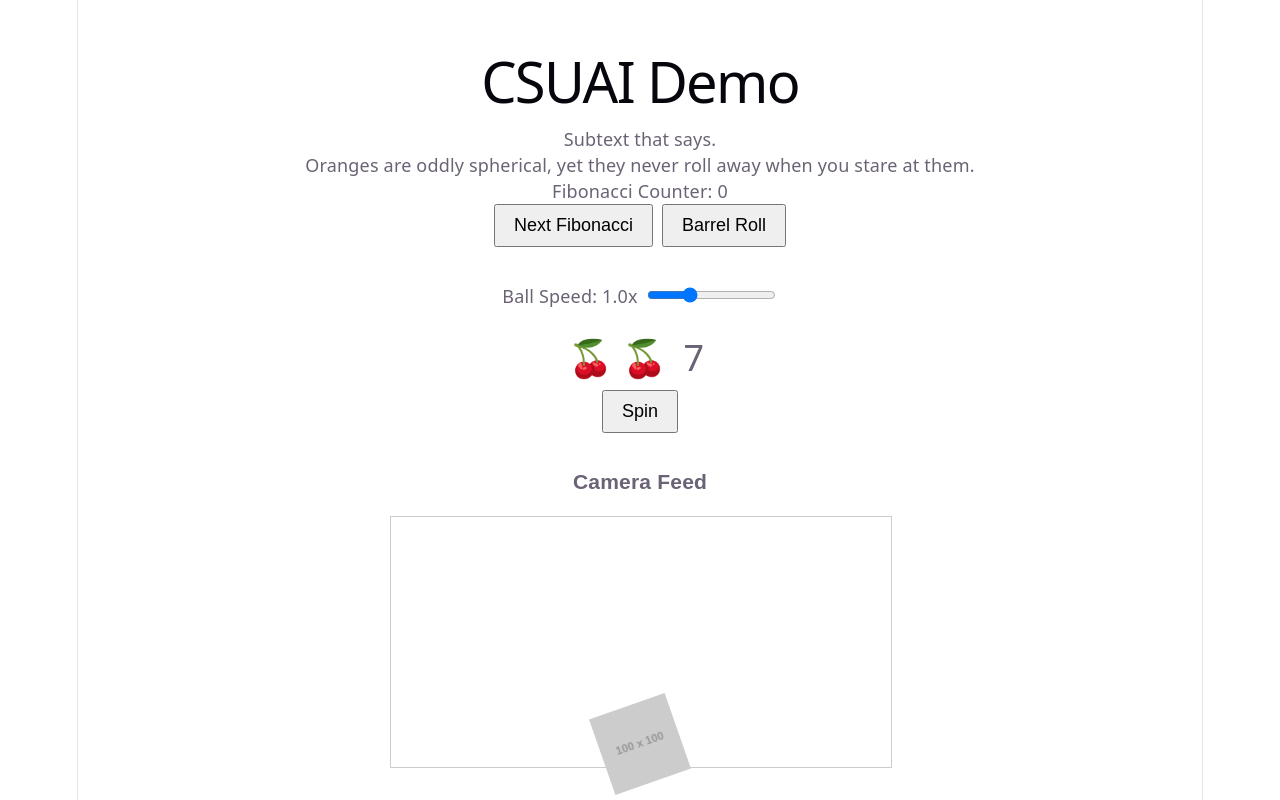
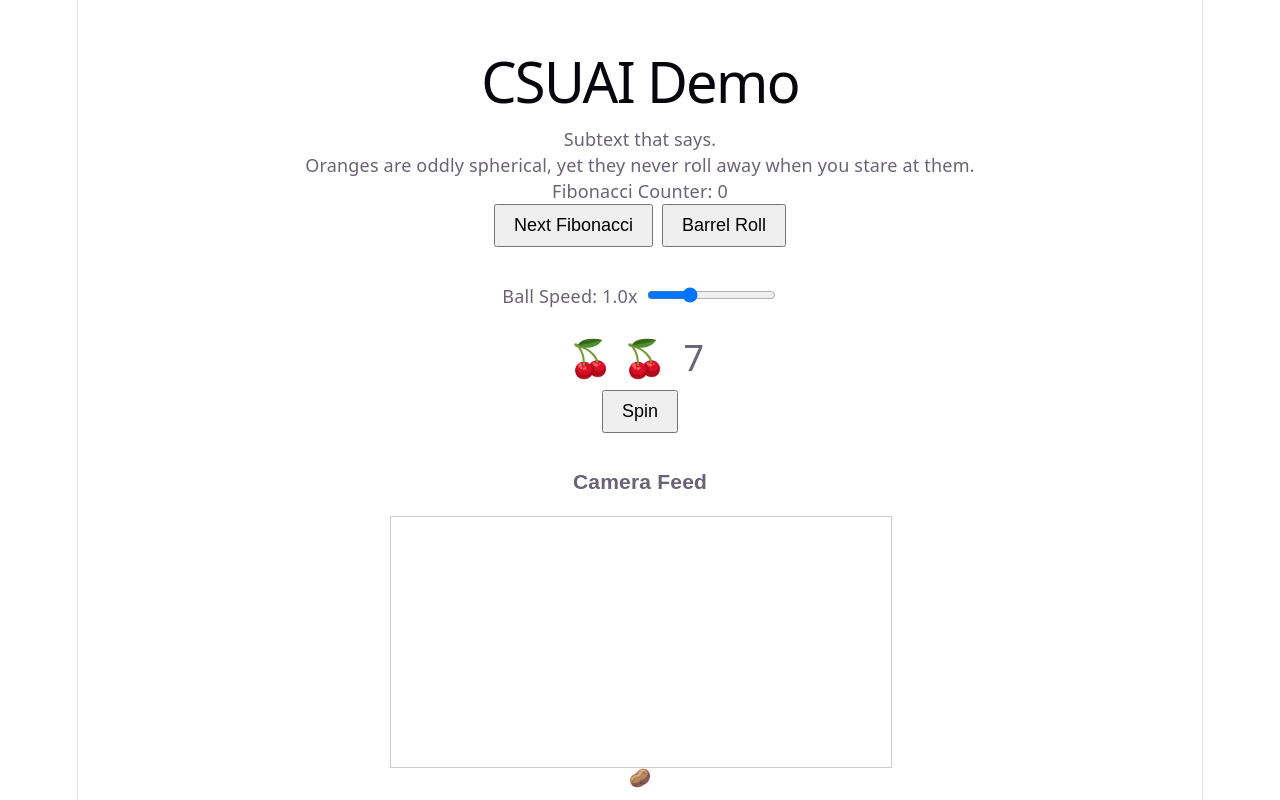
Before and after one commit to codegenie-hackabot/csuai-demo, a React (Vite) app: page / in a window 1280 px wide. Shown: the top 800 px of the page. Built offline with nearby package versions, Linux system fonts and the light colour scheme; no server answers.

Commit message:
Update Potato component to use emoji

```diff
--- a/src/Potato.jsx
+++ b/src/Potato.jsx
@@ -2,8 +2,8 @@ import React from 'react';
 import './Potato.css';
 
 const Potato = () => (
-  <div className="potato-container">
-    <img src="https://via.placeholder.com/100?text=Potato" alt="Spinning Potato" className="potato-image" />
+  <div className="potato-container" role="img" aria-label="spinning potato">
+    <span className="potato-emoji" role="img" aria-hidden="true">🥔</span>
   </div>
 );
 
```
